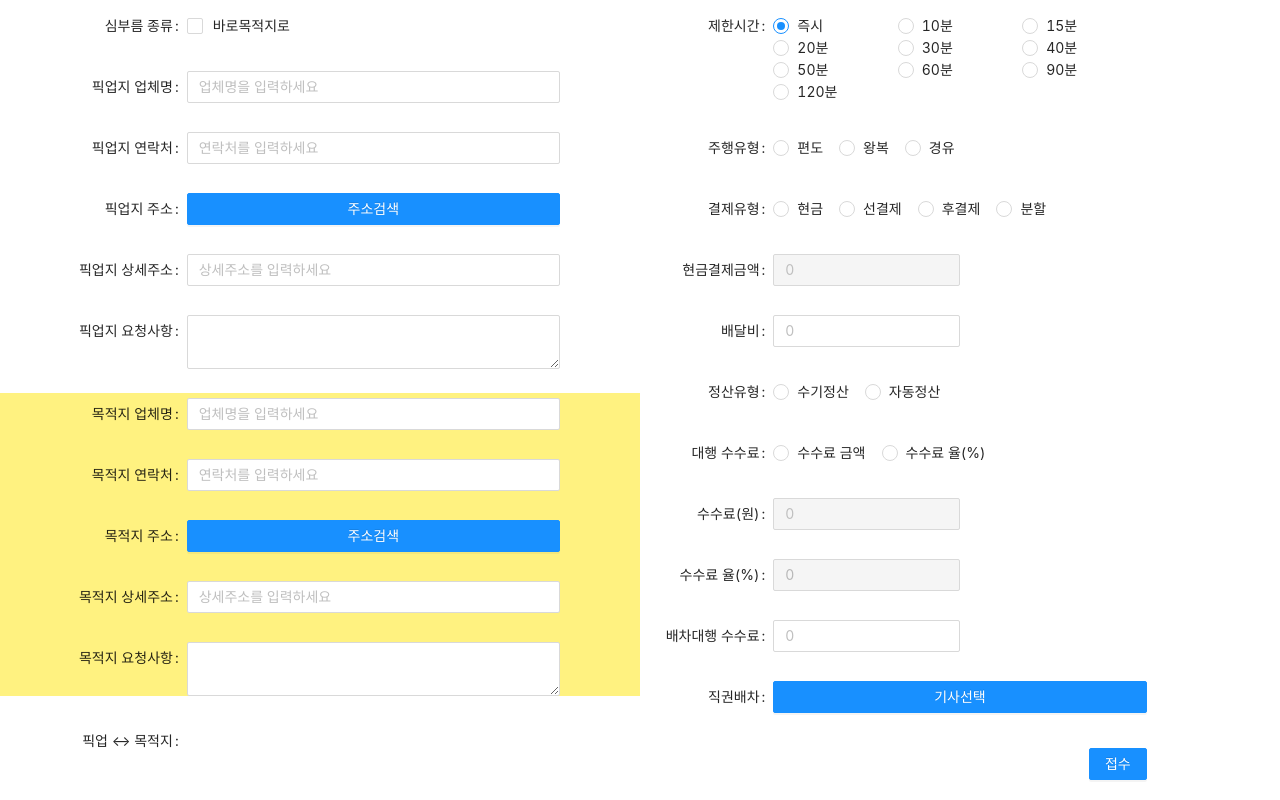
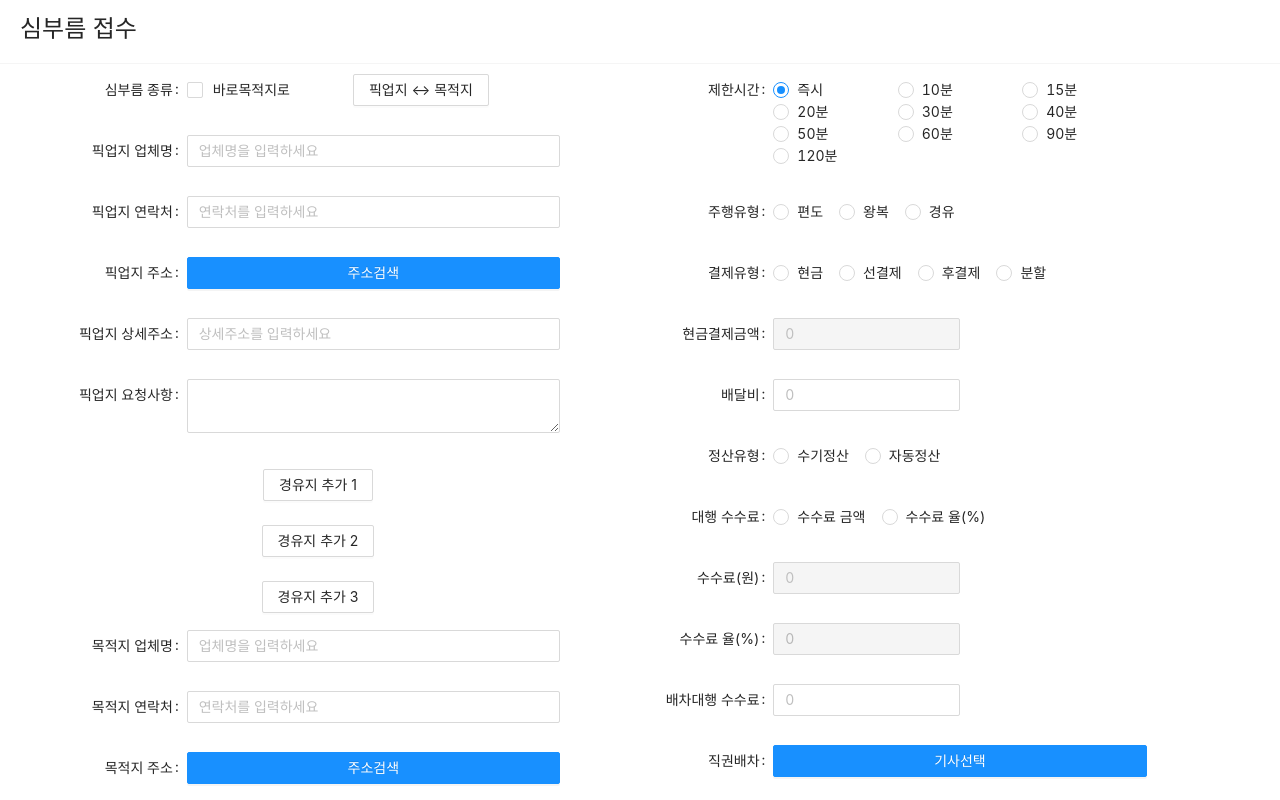
Before and after one commit to NaYeowon/roadvoy-quick, a React (Create React App) app: page /Popup in a window 1280 px wide. Shown: the top 800 px of the page. Built offline with nearby package versions, Linux system fonts and the light colour scheme.

Commit message:
경유지버튼, 픽업지 목적지 체인지버튼 추가

```diff
--- a/src/components/Popup/Popup.tsx
+++ b/src/components/Popup/Popup.tsx
@@ -1,7 +1,9 @@
 /* eslint-disable */
 import * as React from "react";
+import "./CallSignPopup.css";
 import { useState, useCallback, useEffect } from "react";
-import { Form, Radio, Button, Input, Col, Row, message, Checkbox } from "antd";
+import { Form, Radio, Button, Input, Col, Row, message, Checkbox, Collapse } from "antd";
+import { CloseCircleTwoTone } from "@ant-design/icons";
 import TextArea from "antd/lib/input/TextArea";
 import DaumPostcode from "react-daum-postcode";
 import axios from "axios";
@@ -14,12 +16,18 @@ import ErrandFeeType from "src/helpers/ErrandFeeType";
 import ErrandType from "src/helpers/ErrandType";
 import { CallInfo } from "../CallList/CallListComponent";
 import DirectDispatch from "../CallList/DirectDispatch";
-import AddressDaumMapComponent from "src/util/AddressDaumMapComponent";
+import Stopover from "./Stopover";
+import { RiderInfo } from "../shop/types";
+import ErrandAllocType from "src/helpers/ErrandAllocType";
+import AddressAPIService from "src/util/kakao";
+import DistanceHelper from "src/helpers/DistanceHelper";
+import PreferenceHelper from "src/helpers/PreferenceHelper";
 
 interface Props {
   callInfo: CallInfo | undefined;
+  stForceDispatchRider: RiderInfo;
 }
-
+const { Panel } = Collapse;
 const { Search } = Input;
 const formItemLayout = {
   labelCol: {
@@ -50,6 +58,8 @@ const Popup = (props: Props) => {
 
   const [isDispatchListVisible, setIsDispatchListVisible] = useState(false);
 
+  const [stForceDispatchRider, setStForceDispatchRider] = useState<RiderInfo | null>(null);
+
   useEffect(() => {
     //console.log("useEffect");
     window.onkeydown = e => {
@@ -62,15 +72,17 @@ const Popup = (props: Props) => {
     };
   }, []);
 
-  const onFinish = values => {
-    //console.log("Received values of form: ", values);
-  };
-
-  const handleAddress = data => {
+  const handleAddress = async data => {
     let AllAddress = data.address;
     let extraAddress = "";
     const zoneCodes = data.zonecode;
 
+    const kakaos = await AddressAPIService.getAddressByKakaoAddress(data.address);
+    if (kakaos.length > 0) {
+      let kakao = kakaos[0];
+      setUlOriginLatiPos(kakao.y);
+      setUlOriginLongPos(kakao.x);
+    }
     if (data.addressType === "R") {
       if (data.bname !== "") {
         extraAddress += data.bname;
@@ -81,6 +93,7 @@ const Popup = (props: Props) => {
       AllAddress += extraAddress !== "" ? `(${extraAddress})` : "";
     }
     console.log(data);
+    console.log(ulOriginLatiPos);
 
     setFullAddress(AllAddress);
     setZoneCode(zoneCodes);
@@ -88,10 +101,16 @@ const Popup = (props: Props) => {
     setIsDaumPost(false);
   };
 
-  const handleAddress2 = data => {
+  const handleAddress2 = async data => {
     let AllAddress2 = data.address;
     let extraAddress2 = "";
     const zoneCodes2 = data.zonecode;
+    const kakaos = await AddressAPIService.getAddressByKakaoAddress(data.address);
+    if (kakaos.length > 0) {
+      let kakao = kakaos[0];
+      setUlDestLatiPos(kakao.y);
+      setUlDestLongPos(kakao.x);
+    }
 
     if (data.addressType === "R") {
       if (data.bname !== "") {
@@ -177,6 +196,7 @@ const Popup = (props: Props) => {
   const [ucAllocType, setUcAllocType] = useState(1);
   const [ucTripType, setUcTripType] = useState(0);
   const [ulErrandFeeAgency, setUlErrandFeeAgency] = useState("");
+  const [ulErrandDispatchAgencyFee, setUlErrandDispatchAgencyFee] = useState("");
 
   const CallSign = async () => {
     const form = new FormData();
@@ -216,6 +236,14 @@ const Popup = (props: Props) => {
     form.append("ucAllocType", String(ucAllocType));
     form.append("ucTripType", String(ucTripType));
     form.append("ulErrandFeeAgency", String(ulErrandFeeAgency));
+    form.append("ulErrandDispatchAgencyFee", String(ulErrandDispatchAgencyFee));
+
+    if (ucAllocType === ErrandAllocType.FORCE_DISPATCH && stForceDispatchRider) {
+      form.append("ucAcptAreaNo", String(stForceDispatchRider.ucAreaNo));
+      form.append("ucAcptDistribId", String(stForceDispatchRider.ucDistribId));
+      form.append("ucAcptAgencyId", String(stForceDispatchRider.ucAgencyId));
+      form.append("ucAcptMemCourId", String(stForceDispatchRider.ucMemCourId));
+    }
 
     try {
       const response = await axios({
@@ -233,19 +261,73 @@ const Popup = (props: Props) => {
       message.error(e.message);
     }
   };
-  // material-ui
-  // antd
 
-  // material-ui
+  const handleClickSwap = () => {
+    setAcOriginCompany(acDestCompany);
+    setAcOriginCellNo(acDestCellNo);
+    setAcOriginOldAddr(acDestOldAddr);
+    setAcOriginNewAddr(acDestNewAddr);
+    setFullAddress(fullAddress2);
+    setAcOriginAddrDesc(acDestAddrDesc);
+    setAcOriginMemo(acDestMemo);
 
+    setAcDestCompany(acOriginCompany);
+    setAcDestCellNo(acOriginCellNo);
+    setAcDestOldAddr(acOriginOldAddr);
+    setAcDestNewAddr(acOriginNewAddr);
+    setFullAddress2(fullAddress);
+    setAcDestAddrDesc(acOriginAddrDesc);
+    setAcDestMemo(acOriginMemo);
+  };
+
+  // const _renderDispatchedRider = (): JSX.Element => {
+  //   if (!stForceDispatchRider) {
+  //     return <></>;
+  //   }
+
+  //   return <span>{stForceDispatchRider!!.acPresident}</span>;
+  // };
+
+  const handleClickCancelSelectDispatchRider = () => {
+    setUcAllocType(ErrandAllocType.NORMAL), setStForceDispatchRider(null);
+  };
+
+  let forceAllocRiderBody;
+  if (stForceDispatchRider) {
+    forceAllocRiderBody = (
+      <span onClick={handleClickCancelSelectDispatchRider}>
+        <span>{stForceDispatchRider.acPresident}</span>
+        <CloseCircleTwoTone twoToneColor="#ff0000" style={{ paddingLeft: "5px" }} />
+      </span>
+    );
+  }
+
+  // let originToDestDistance;
+  // if (ulOriginLatiPos !== 0 && ucErrandType !== ErrandType.SAME && ulDestLatiPos !== 0) {
+  //   originToDestDistance = DistanceHelper.getDistanceText(
+  //     ulOriginLatiPos,
+  //     ulOriginLongPos,
+  //     ulDestLatiPos,
+  //     ulDestLongPos
+  //   );
+
+  //   const distance = DistanceHelper.getDistance(
+  //     ulOriginLatiPos,
+  //     ulOriginLongPos,
+  //     ulDestLatiPos,
+  //     ulDestLongPos
+  //   );
+  // }
   return (
     <>
+      <Row style={{ borderBottom: "1px solid #f5f5f5" }}>
+        <TitleCol>심부름 접수</TitleCol>
+      </Row>
       <Row>
         <Col span={12}>
           <Form
             name="validate_other"
             {...formItemLayout}
-            onFinish={onFinish}
             initialValues={{
               "input-number": 3,
               "checkbox-group": ["A", "B"],
@@ -264,6 +346,9 @@ const Popup = (props: Props) => {
                   checked={ucErrandType === ErrandType.SAME}
                 />
                 바로목적지로
+                <Button style={{ left: "63px" }} onClick={handleClickSwap}>
+                  픽업지 ↔ 목적지
+                </Button>
               </Col>
             </Form.Item>
 
@@ -336,7 +421,23 @@ const Popup = (props: Props) => {
                 disabled={ucErrandType === ErrandType.SAME}
               />
             </Form.Item>
-            <div style={{ backgroundColor: "#fff280" }}>
+            <div style={{ textAlign: "center" }}>
+              <Collapse ghost>
+                <Panel header={<Button>경유지 추가 1</Button>} key="1" showArrow={false}>
+                  <Stopover />
+                </Panel>
+              </Collapse>
+              <Collapse ghost>
+                <Panel header={<Button>경유지 추가 2</Button>} key="2" showArrow={false}>
+                  <Stopover />
+                </Panel>
+              </Collapse>
+              <Collapse ghost>
+                <Panel header={<Button>경유지 추가 3</Button>} key="3" showArrow={false}>
+                  <Stopover />
+                </Panel>
+              </Collapse>
+            </div>
             <Form.Item label="목적지 업체명">
               <Input
                 placeholder="업체명을 입력하세요"
@@ -347,7 +448,6 @@ const Popup = (props: Props) => {
                 }}
               />
             </Form.Item>
-
             <Form.Item label="목적지 연락처">
               <Input
                 placeholder="연락처를 입력하세요"
@@ -404,19 +504,14 @@ const Popup = (props: Props) => {
                 value={acDestMemo}
               />
             </Form.Item>
-            </div>
-            <Form.Item label="픽업 ↔ 목적지">
-              <span>
-                <b />
-              </span>
-            </Form.Item>
+
+            <Form.Item label="픽업 ↔ 목적지"></Form.Item>
           </Form>
         </Col>
         <Col span={12} pull={1}>
           <Form
             name="validate_other"
             {...formItemLayout}
-            onFinish={onFinish}
             initialValues={{
               "input-number": 3,
               "checkbox-group": ["A", "B"],
@@ -575,13 +670,14 @@ const Popup = (props: Props) => {
                 style={{ width: "50%", float: "left" }}
                 placeholder="0"
                 type="number"
-                value={ulErrandFeeAgency}
-                name="ulErrandFeeAgency"
-                onChange={e => setUlErrandFeeAgency(e.target.value)}
+                value={ulErrandDispatchAgencyFee}
+                name="ulErrandDispatchAgencyFee"
+                onChange={e => setUlErrandDispatchAgencyFee(e.target.value)}
               />
             </Form.Item>
 
             <Form.Item label="직권배차">
+              {forceAllocRiderBody}
               <Button
                 type={isDispatchListVisible ? "ghost" : "primary"}
                 block
@@ -592,9 +688,20 @@ const Popup = (props: Props) => {
               >
                 {isDispatchListVisible ? "닫기" : "기사선택"}
               </Button>
-
+              {isDispatchListVisible ? (
+                <DirectDispatch
+                  beforeOrderDispatch
+                  onSelectedBeforeDispatchRider={rider => {
+                    setIsDispatchListVisible(false);
+                    setStForceDispatchRider(rider);
+                    setUcAllocType(ErrandAllocType.FORCE_DISPATCH);
+                  }}
+                />
+              ) : (
+                <></>
+              )}
               <Row style={{ float: "right" }}>
-                <Button style={{ marginTop: "30px" }} type="primary" onClick={CallSign}>
+                <Button style={{ marginTop: "30px" }} type="ghost" onClick={CallSign}>
                   접수
                 </Button>
               </Row>
@@ -609,3 +716,7 @@ export default Popup;
 const LeftAlignedCol = styled(Col)`
   text-align: left;
 `;
+const TitleCol = styled(Col)`
+  font-size: 3vh;
+  padding: 5px 20px 15px 20px;
+`;
```
Lines whose indentation alone changed are shown as unchanged.
